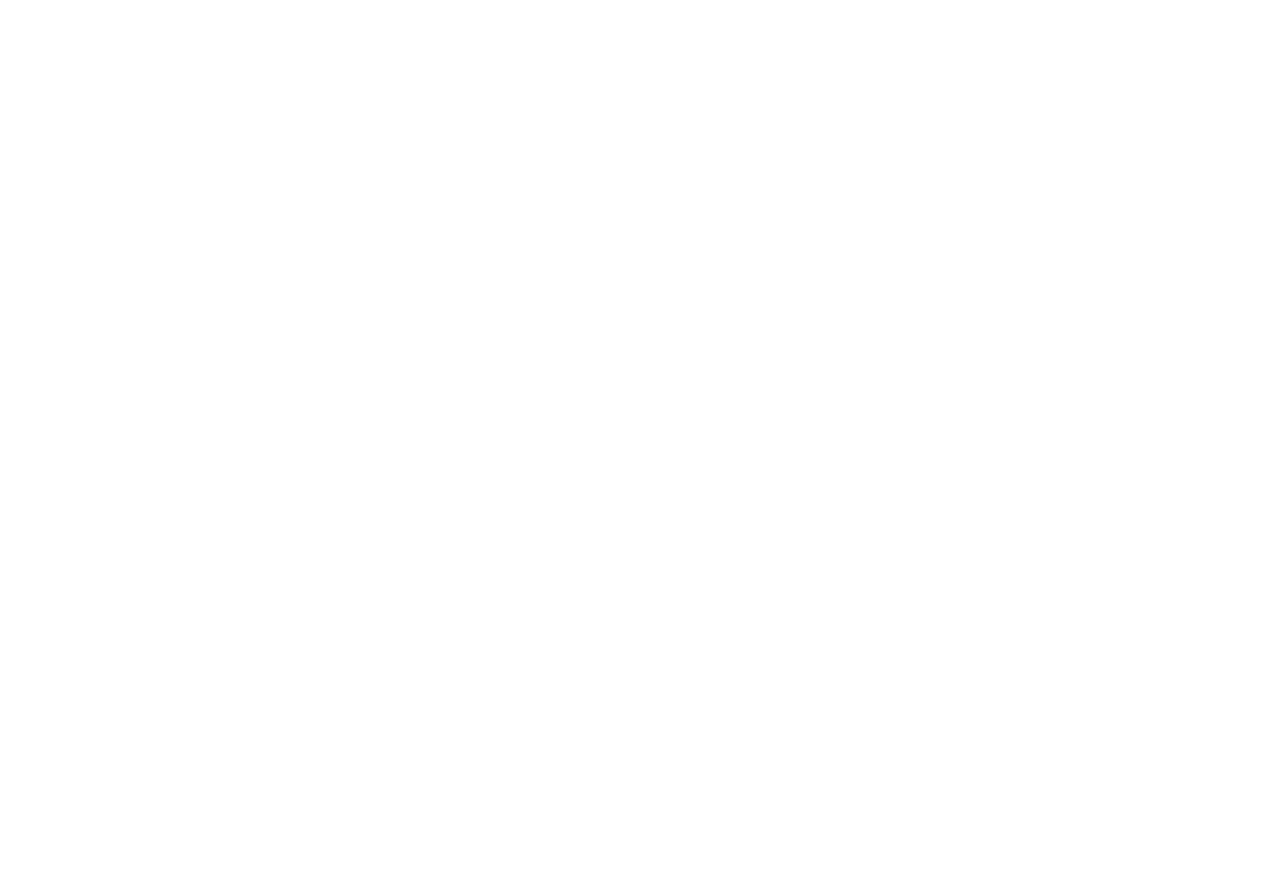
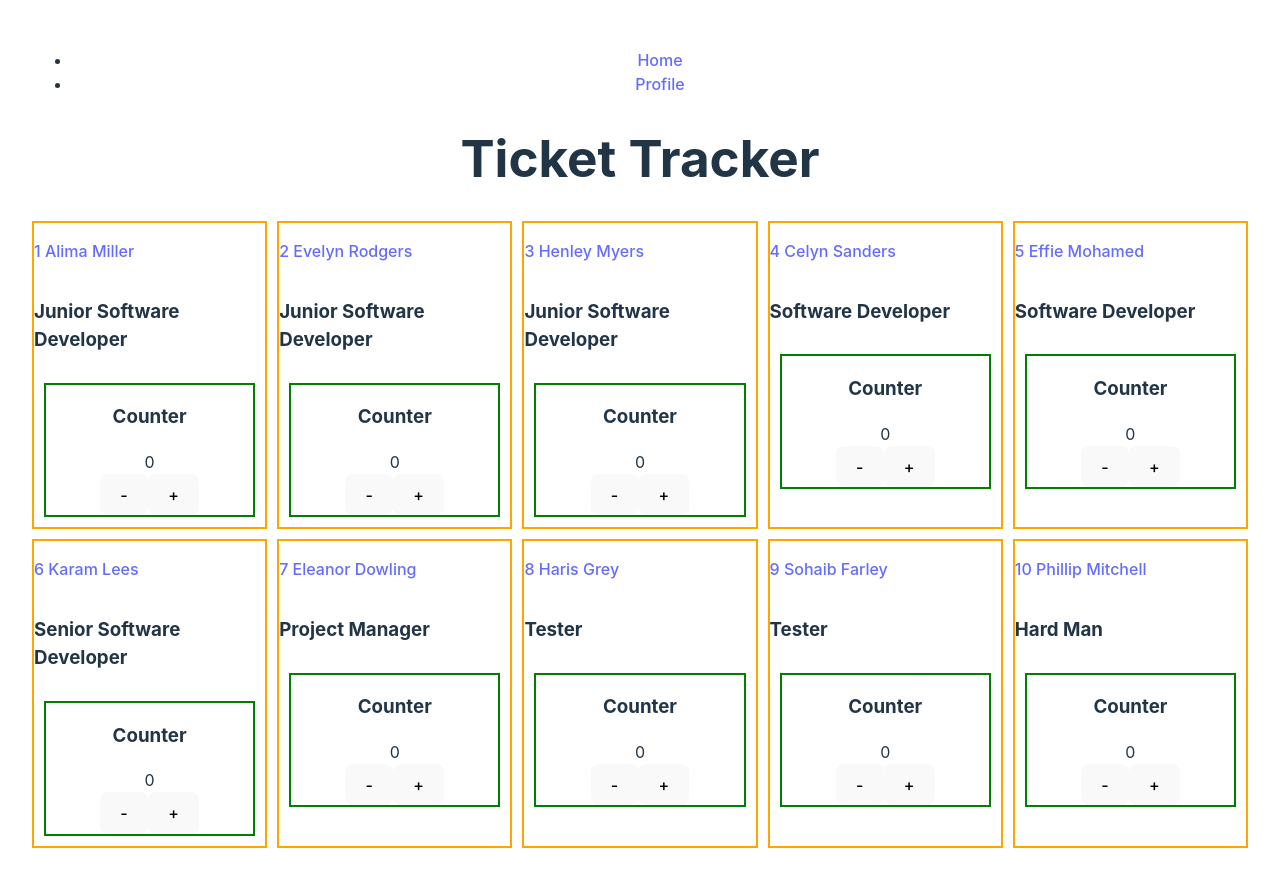
Before and after one commit to emanfalola9998/ticketmaster, a React (Vite) app: page /ticketmaster/employees in a window 1280 px wide. Before the commit this address had no page. Before the commit the page ends 800 px from the top, so only its background shows below. Built offline with nearby package versions, Linux system fonts and the light colour scheme.

Commit message:
added logic to adjust code to work with new path for deployment of react projects (reaqct-router

```diff
--- a/src/App.tsx
+++ b/src/App.tsx
@@ -9,9 +9,9 @@ function App() {
   return (
     <BrowserRouter>
       <Routes>
-        <Route path="/" element={<Home employees={team} />}></Route>
-        <Route path="employees" element={<Employees employees={team} />} />
-        <Route path="profile/:id" element={<Profile employees={team} />} />
+        <Route path="/ticketmaster/" element={<Home employees={team} />}></Route>
+        <Route path="ticketmaster/employees" element={<Employees employees={team} />} />
+        <Route path="ticketmaster/profile/:id" element={<Profile employees={team} />} />
       </Routes>
     </BrowserRouter>
   );
--- a/src/components/Employee/Employees.tsx
+++ b/src/components/Employee/Employees.tsx
@@ -31,10 +31,10 @@ const Employees = ({ employees }: EmployeeProps) => {
       <nav>
         <ul>
           <li>
-            <Link to="/">Home</Link>
+            <Link to="/ticketmaster">Home</Link>
           </li>
           <li>
-            <Link to="/profile">Profile</Link>
+            <Link to="/ticketmaster/profile">Profile</Link>
           </li>
         </ul>
       </nav>
@@ -44,7 +44,7 @@ const Employees = ({ employees }: EmployeeProps) => {
       {employees.map((employee: Employee, index: number) => (
         <div key={employee.id} className="employee__content-card">
         <p className="employee__content-card__name">
-          <Link to={`/profile/${employee.id}`}>{employee.id} {employee.name}</Link>
+        <Link to={`/ticketmaster/profile/${employee.id}`}>{employee.id} {employee.name}</Link>
         </p>          <h3 className="employee__content-card__role">{employee.role}</h3>
           <div className="employee__content-card__counter">
             <h3 className="employee__content-card__counter-heading">Counter</h3>
--- a/src/components/Home/Home.tsx
+++ b/src/components/Home/Home.tsx
@@ -12,16 +12,16 @@ const Home = ({ employees }: EmployeesProps) => {
       <nav>
         <ul>
           <li>
-            <Link to="/employees">Employees</Link>
+            <Link to="/ticketmaster/employees">Employees</Link>
           </li>
           <li>
-            <Link to="/profile">Profile</Link>
+            <Link to="/ticketmaster/profile">Profile</Link>
           </li>
         </ul>
       </nav>
       {employees.map(employee =>
         <p key={employee.id}>
-          <Link to={`/profile/${employee.id}`}>{employee.id} {employee.name}</Link>
+          <Link to={`/ticketmaster/profile/${employee.id}`}>{employee.id} {employee.name}</Link>
         </p>
       )}
     </div>
--- a/src/components/Profile/Profile.tsx
+++ b/src/components/Profile/Profile.tsx
@@ -7,7 +7,7 @@ type ProfileProps = {
 };
 
 const Profile = ({ employees }: ProfileProps) => {
-    const { id } = useParams<{ id: string| undefined }>();
+    const { id } = useParams<{ id: string }>();
 
 
     if (!id || isNaN(parseInt(id))) {
@@ -21,9 +21,10 @@ const Profile = ({ employees }: ProfileProps) => {
 
     return (
         <div>
+            <h3>Welcome to Profile Navigate back to get a profile by selecting one from the employees or Home page</h3>
             <nav>
-                <Link to="/">Home</Link>
-                <Link to="/employees">Employees</Link>
+                <Link to="/ticketmaster">Home</Link>
+                <Link to="/ticketmaster/employees">Employees</Link>
             </nav>
             <br></br>
             <div className='profile'>
--- a/vite.config.ts
+++ b/vite.config.ts
@@ -4,5 +4,5 @@ import react from '@vitejs/plugin-react'
 // https://vitejs.dev/config/
 export default defineConfig({
   plugins: [react()],
-  base: "/"
+  base: "/ticketmaster/"
 })
```
